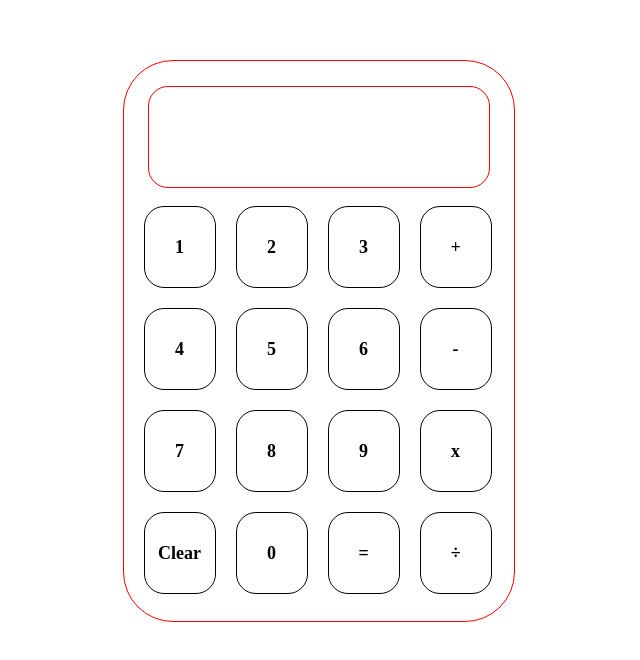
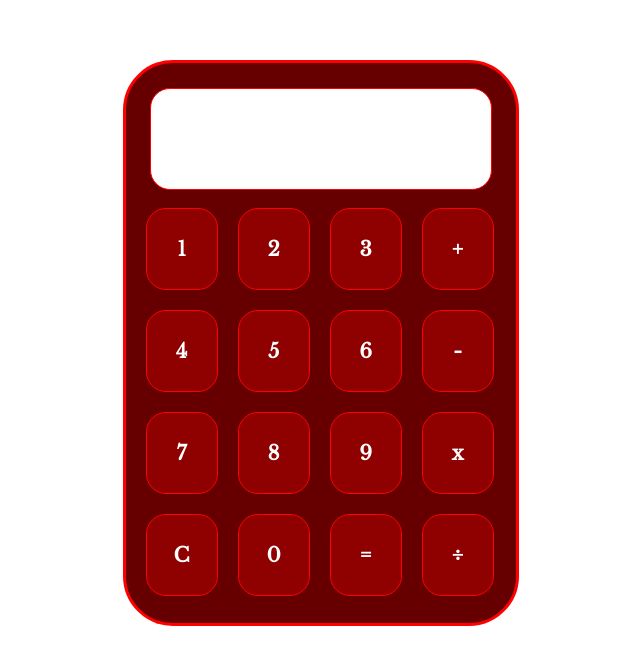
Before and after one commit to ajaydidier08AjayPanuganti/Calculator, a plain HTML site: page index.html in a window 1280 px wide. Shown: the part 140-800 px from the top of the page, without its empty margins (351-991 px from the left). Drawn offline with nearby package versions, Linux system fonts and the light colour scheme.

Commit message:
Final commit - cosmetic changes done in this commit

```diff
--- a/index.html
+++ b/index.html
@@ -3,14 +3,13 @@
 <head>
     <meta charset="UTF-8">
     <meta name="viewport" content="width=device-width, initial-scale=1.0">
-    <title>Document</title>
+    <title>Calculator</title>
     <link rel="stylesheet" href="style.css">
 </head>
 <body>
     <div class="calc">
         <div class="display">
             <div class="display_upper"></div>
-            <div class="display_lower"></div>
         </div>
         <div class="keypad">
             <div class="buttons number">1</div>
@@ -25,7 +24,7 @@
             <div class="buttons number">8</div>
             <div class="buttons number">9</div>
             <div class="buttons operator">x</div>
-            <div class="buttons ">Clear</div>
+            <div class="buttons clear">C</div>
             <div class="buttons number">0</div>
             <div class="buttons equalsto">=</div>
             <div class="buttons operator">÷</div>
--- a/script.js
+++ b/script.js
@@ -1,9 +1,14 @@
 var number = document.querySelectorAll(".number")
 var display = document.querySelector(".display_upper")
-var displayL = document.querySelector(".display_lower")
 var operator = document.querySelectorAll(".operator")
 var equalsTo = document.querySelector(".equalsto")
+var clear = document.querySelector(".clear")
 var operator_count = 0
+
+
+clear.addEventListener('click',()=>{
+    display.textContent = ""
+})
 
 number.forEach(numb => {
     numb.addEventListener('click',()=>{
@@ -33,6 +38,10 @@ function operation(expression,nextOperator){
     let firstOperator = equation[1]
     let secondNumber = Number(equation[2])
 
+    if (firstNumber == "" || secondNumber == "")
+        return
+
+    else{
         switch(firstOperator){
             case "+":
                 add(firstNumber,secondNumber, nextOperator)
@@ -46,6 +55,7 @@ function operation(expression,nextOperator){
             case "÷":
                 divide(firstNumber,secondNumber, nextOperator)
                 break;
+        }
     }
 }
 
@@ -62,17 +72,15 @@ function multiply(firstNumber,secondNumber, nextOperator){
 }
 
 function divide(firstNumber,secondNumber, nextOperator){
-    result(firstNumber / secondNumber, nextOperator)
+    result((firstNumber / secondNumber).toFixed(2), nextOperator)
 }
 
 function result(finalResult,nextOperator){
     if (nextOperator !=""){
-        displayL.textContent = finalResult
-        //display.textContent = finalResult + " " + nextOperator + " "
+        display.textContent = finalResult + " " + nextOperator + " "
         operator_count++
     }
     else{
-        //displayL.textContent = finalResult
         display.textContent = finalResult
         operator_count = 0
     }
--- a/style.css
+++ b/style.css
@@ -1,12 +1,21 @@
+
+@import url('https://fonts.googleapis.com/css2?family=Cabin&family=Libre+Baskerville&display=swap');
+
+body{
+    font-family: 'Cabin', sans-serif;
+    font-family: 'Libre Baskerville', serif;
+}
+
 .calc{
     height: 560px;
     width: 390px;
-    border: 1px solid red;
+    border: 3px solid red;
     border-radius: 50px;
     position: absolute;
     top: 200px;
     left: 37%;
     display: flex;
+    background-color: #660000;
 }
 
 .display{
@@ -17,6 +26,10 @@
     position: relative;
     top: 25px;
     left: 24px;
+    background-color: #FFFFFF;
+    font-size: 20px;
+    font-weight: bolder;
+    color: #8F0000;
 }
 
 .keypad{
@@ -29,22 +42,28 @@
 .buttons{
     height: 80px;
     width: 70px;
-    border: 1px solid black;
+    border: 1px solid red;
     margin-top: 20px;
     margin-left: 20px;
     display: flex;
     justify-content: center;
     align-items: center;
-    font-size: large;
+    font-size: 20px;
     font-weight: bold;
     border-radius: 20px;
+    background-color: #8F0000;
+    color: #FFFFFF;
 }
 
-.display_upper, .display_lower{
-    height: 45px;
+.display_upper{
+    height: 60px;
     display: flex;
     align-items: end;
     justify-content: end;
-    padding-right: 20px;
+    padding-right: 30px;
     font-size: 20px;
 }
+
+.operator{
+    font-size: 20px;
+}
```
Lines whose indentation alone changed are shown as unchanged.
